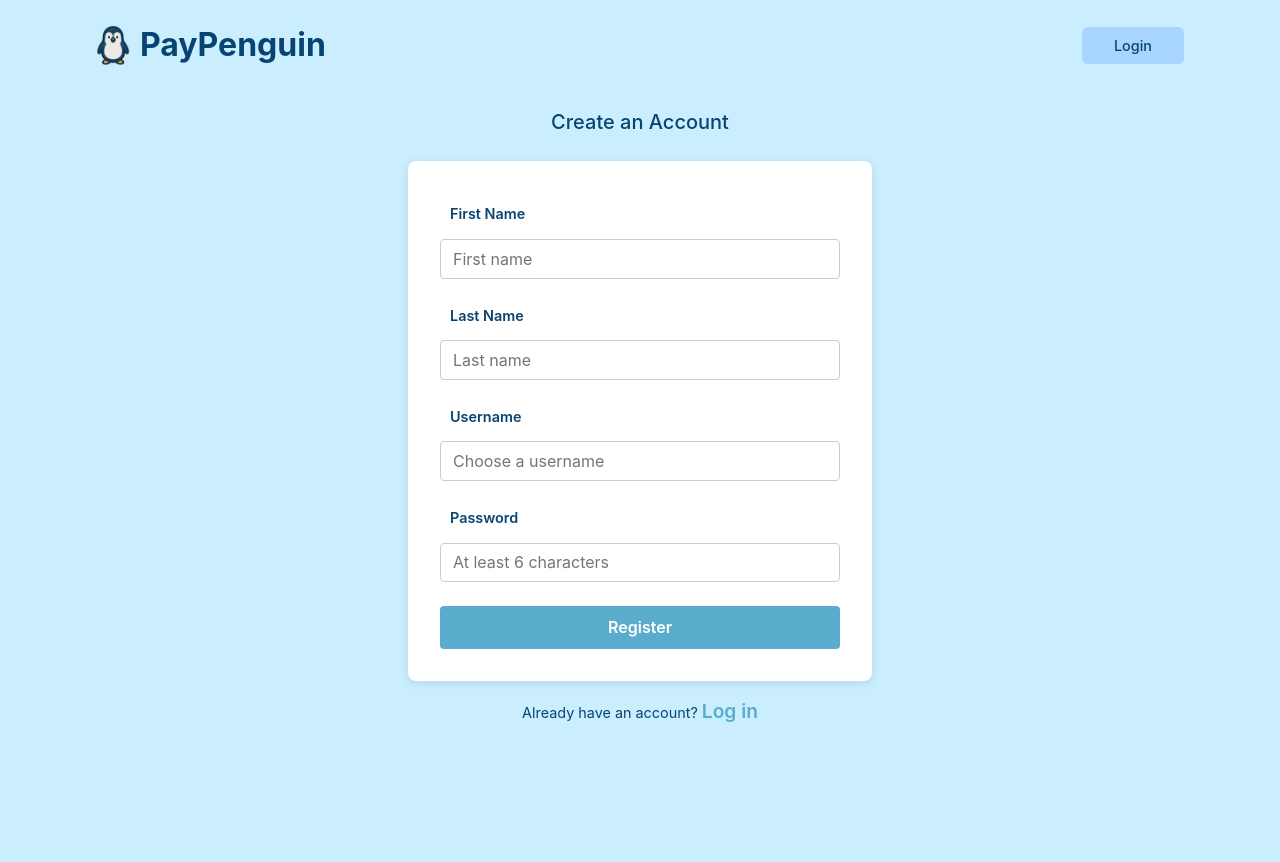
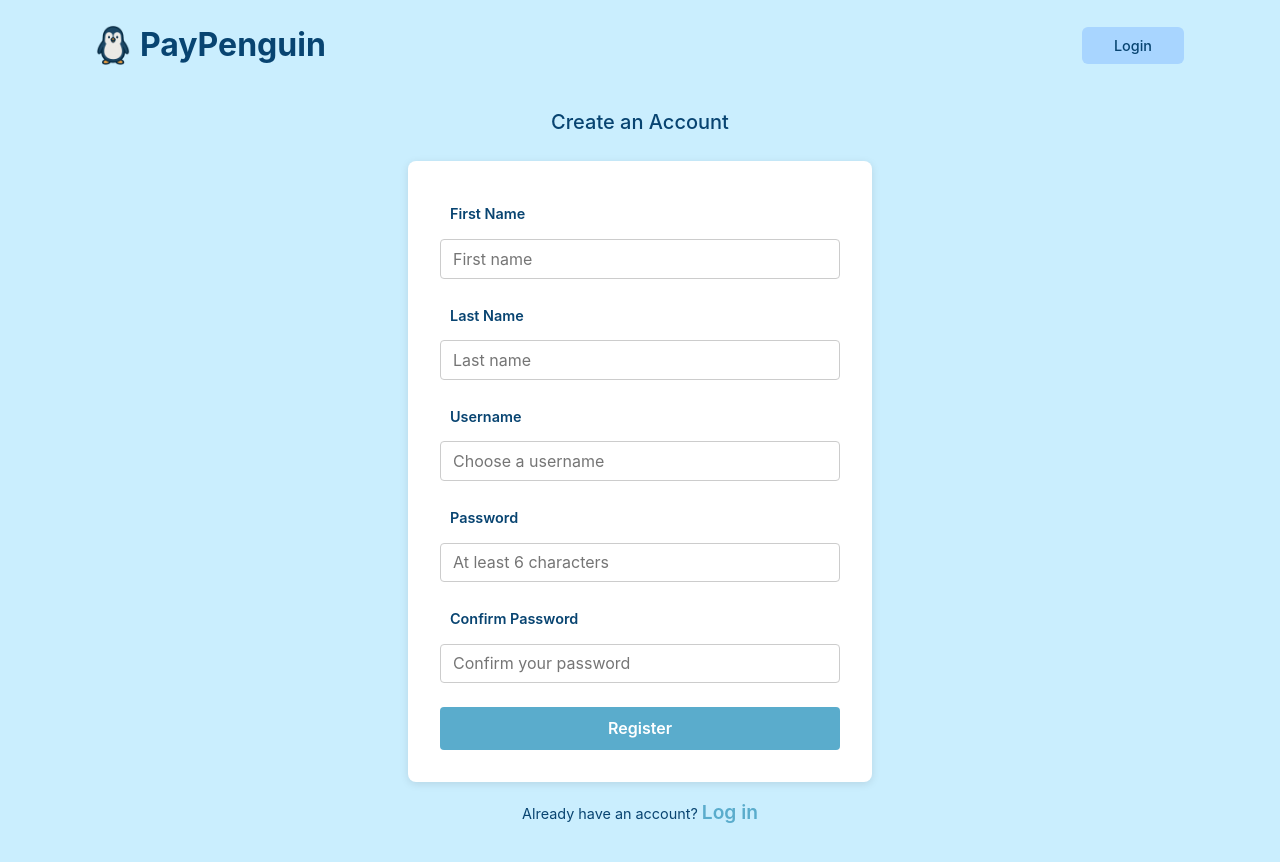
Before and after one commit to williamandrews2/PayPenguin, a React (Vite) app: page /register in a window 1280 px wide. Shown: the top 862 px of the page. Built offline with nearby package versions, Linux system fonts and the light colour scheme.

Commit message:
Rerouted logout, added confirm password field.

```diff
--- a/src/Register.jsx
+++ b/src/Register.jsx
@@ -12,6 +12,7 @@ const Register = () => {
     lastName: "",
     username: "",
     password: "",
+    confirmPassword: "",
   });
   const [error, setError] = useState(null);
   const [loading, setLoading] = useState(false);
@@ -23,6 +24,13 @@ const Register = () => {
   const handleSubmit = async (e) => {
     e.preventDefault();
     setError(null);
+
+    // check before hitting the API
+    if (formData.password !== formData.confirmPassword) {
+      setError("Passwords do not match");
+      return;
+    }
+
     setLoading(true);
 
     try {
@@ -114,6 +122,19 @@ const Register = () => {
               />
             </div>
 
+            <div className="auth-form-group">
+              <label htmlFor="confirmPassword">Confirm Password</label>
+              <input
+                type="password"
+                id="confirmPassword"
+                name="confirmPassword"
+                value={formData.confirmPassword}
+                onChange={handleChange}
+                placeholder="Confirm your password"
+                required
+              />
+            </div>
+
             <button className="auth-button" type="submit" disabled={loading}>
               {loading ? "Creating account..." : "Register"}
             </button>
--- a/src/components/Header.jsx
+++ b/src/components/Header.jsx
@@ -8,7 +8,7 @@ function Header() {
 
   const handleLogout = () => {
     logout();
-    navigate("/login");
+    navigate("/");
   };
 
   return (
```
